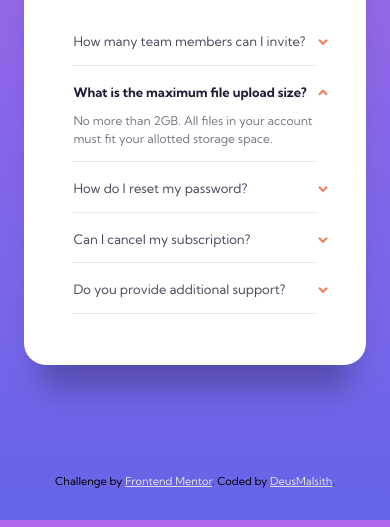
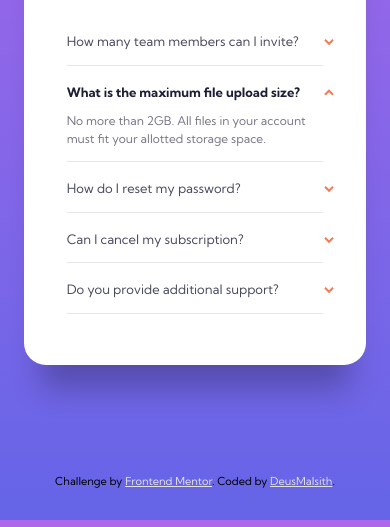
Before and after one commit to DeusMalsith/frontend-mentor-faq-accordian-card, a plain HTML site: page index.html in a window 390 px wide. Shown: the part 324-851 px from the top of the page. Drawn offline with Linux system fonts and the light colour scheme.

Commit message:
Padding glitch fixed on mobile

```diff
--- a/css/style.css
+++ b/css/style.css
@@ -96,6 +96,7 @@ details {
   cursor: pointer;
   font-size: 1.3rem;
   color: var(--very-dark-gray-blue);
+  padding-right: 2.35rem;
 }
 
 .container details summary:active {
```
